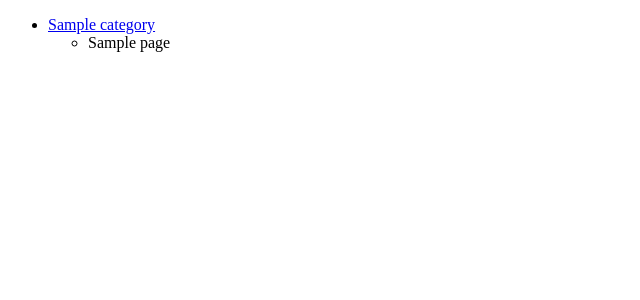
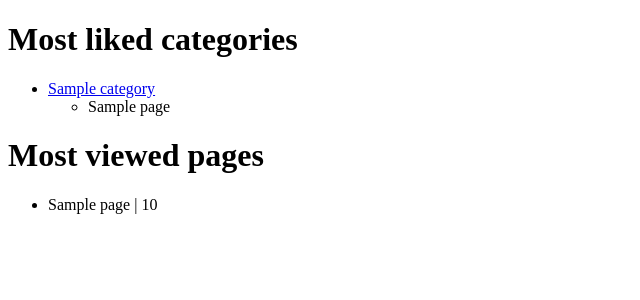
Before and after one commit to chrisRubiano/tango_with_django, a Django app: page / in a window 1280 px wide. Shown: the top 300 px of the page, without its empty margins (0-640 px from the left). Run offline with Django 3.2, Linux system fonts and the light colour scheme; tables that the repository leaves empty hold one stand-in row (values such as "Sample post").

Commit message:
added most viewed pages to index

```diff
--- a/rango/views.py
+++ b/rango/views.py
@@ -10,11 +10,12 @@ from rango.models import Page
 def index(request):
     category_list = Category.objects.order_by('-likes')[:5]
     pages_list = Page.objects.order_by('views')
+    most_viewed_pages_list = Page.objects.order_by('-views')[:5]
     # for category in category_list:
     #     for page in pages_list:
     #         if category.name == page.category.name:
     #             print(page.category.name)
-    context_dict = {'categories': category_list, 'pages': pages_list}
+    context_dict = {'categories': category_list, 'pages': pages_list, 'most_viewed': most_viewed_pages_list}
     return render(request, 'rango/index.html', context=context_dict)
 
 
--- a/templates/rango/index.html
+++ b/templates/rango/index.html
@@ -8,6 +8,7 @@
 
     <body>
         <div>
+            <h1>Most liked categories</h1>
             {% if categories %}
                 <ul>
                     {% for category in categories %}
@@ -31,6 +32,19 @@
                     {% endfor %}
                 </ul>
             {% endif %}
+
+            <div>
+                <h1>Most viewed pages</h1>
+                {% if most_viewed %}
+                    <ul>
+                        {% for page in most_viewed %}
+                        <li>
+                            {{ page.title }} | {{ page.views }}
+                        </li>
+                        {% endfor %}
+                    </ul>
+                {% endif %}
+            </div>
         </div>
     </body>
 </html>
```
